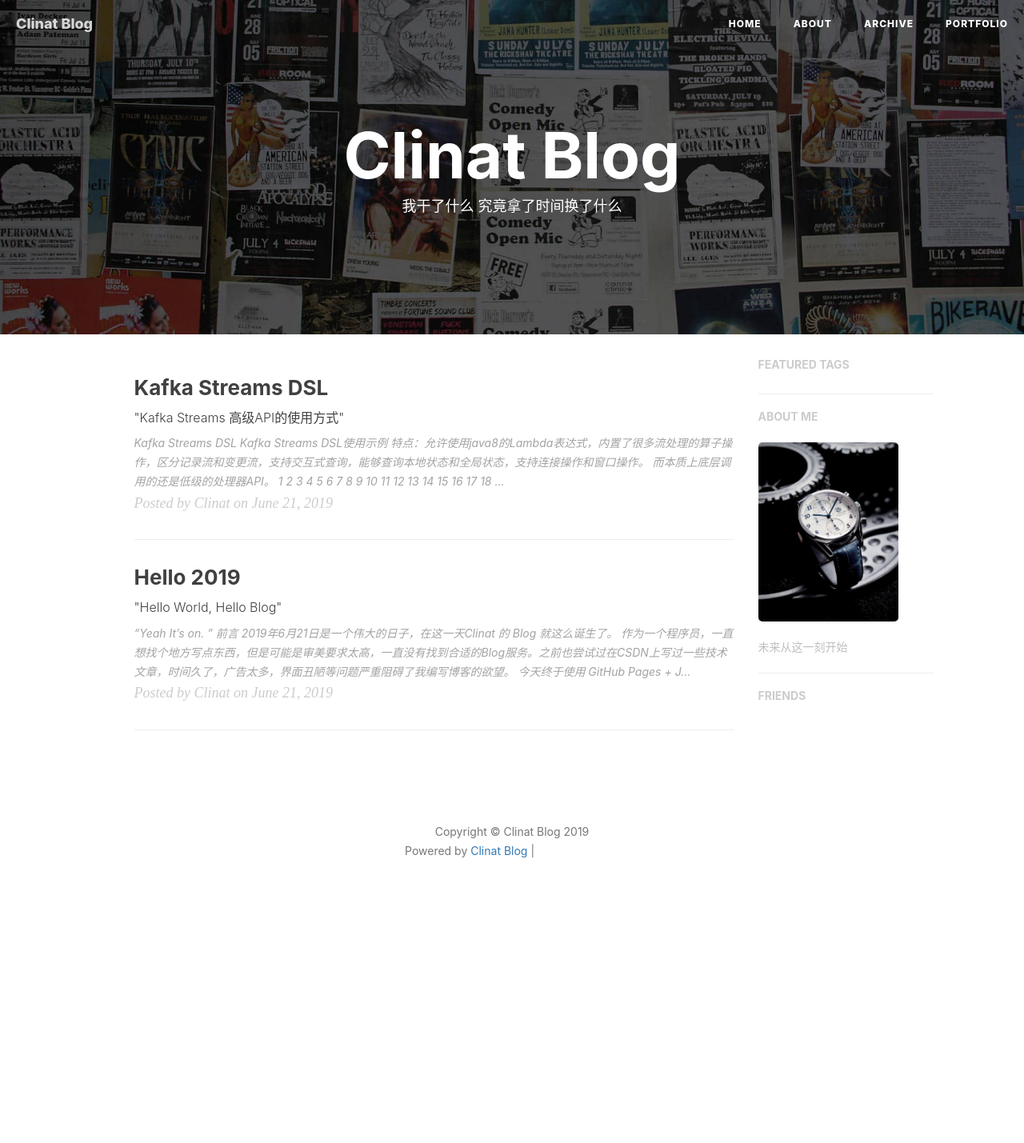
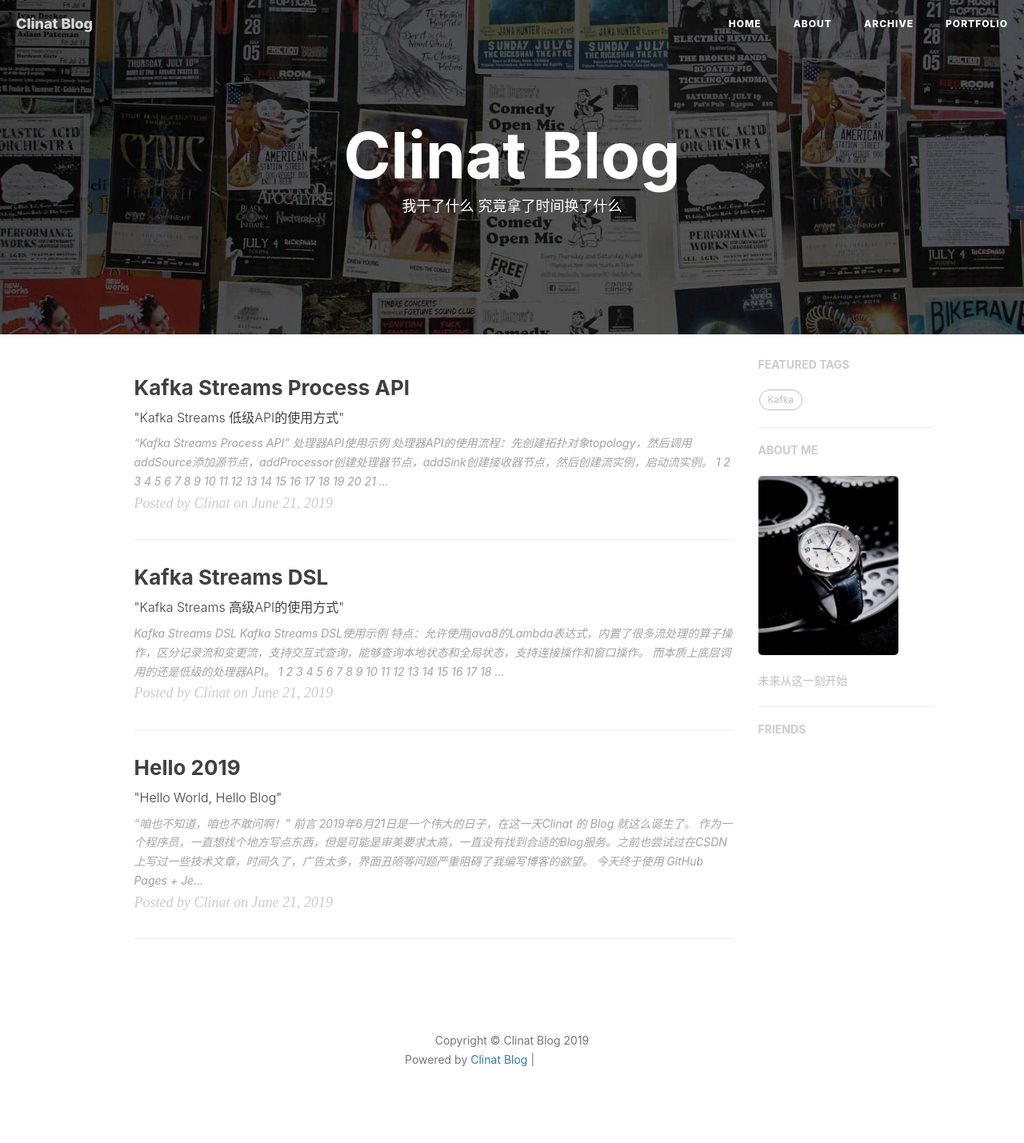
Before and after one commit to hellorodan/clinat.github.io, a Jekyll site: the page built from index.html, in a window 1280 px wide. Shown: the whole page at 80% size. Built offline with Jekyll 4.4.1, drawn with Linux system fonts in a browser that asks for light colours; nearby versions of some CDN libraries; the list of posts is cut into pages by our own code; comment, search, counter and statistics services are not loaded; before the commit the page ends 1168 px from its top, so only the background shows below that; some of the changed lines change nothing that is shown; grey boxes are pictures that could not be loaded.

Commit message:
add post

````diff
--- a/_posts/2019-06-21-HelloWorld.markdown
+++ b/_posts/2019-06-21-HelloWorld.markdown
@@ -11,7 +11,7 @@ tags:
     - Meta
 ---
 
-> “Yeah It's on. ”
+> “咱也不知道，咱也不敢问啊！”
 
 
 ## 前言
--- /dev/null
+++ b/_posts/2019-06-21-KafkaStreamsProcessorAPI.markdown
@@ -0,0 +1,260 @@
+---
+layout:     post
+title:      "Kafka Streams Process API"
+subtitle:   " \"Kafka Streams 低级API的使用方式\""
+date:       2019-06-21 17:00:00
+author:     "Clinat"
+header-img: "img/post-bg-alitrip.jpg"
+catalog: true
+tags:
+    - Kafka
+
+---
+
+> “Kafka Streams Process API”
+
+## 处理器API使用示例
+
+处理器API的使用流程：先创建拓扑对象topology，然后调用addSource添加源节点，addProcessor创建处理器节点，addSink创建接收器节点，然后创建流实例，启动流实例。
+
+```java
+public class Test {
+
+    public static void main(String[] args) throws Exception{
+        Properties properties = new Properties();
+        properties.put(StreamsConfig.APPLICATION_ID_CONFIG,"streams-pipe");
+        properties.put(StreamsConfig.BOOTSTRAP_SERVERS_CONFIG,"10.20.51.195:9092");
+        properties.put(StreamsConfig.DEFAULT_KEY_SERDE_CLASS_CONFIG, Serdes.String().getClass());
+        properties.put(StreamsConfig.DEFAULT_VALUE_SERDE_CLASS_CONFIG,Serdes.String().getClass());
+
+        Topology topology = new Topology();
+        topology.addSource(Topology.AutoOffsetReset.LATEST,"Source",
+                new UsePreviousTimeOnInvalidTimestamp(),
+                Serdes.String().deserializer(),Serdes.String().deserializer(),
+                "stream-input1");
+        topology.addProcessor("Process1",new MyProcessorSupplier(),"Source");
+        topology.addProcessor("Process2",() -> new MyProcessor(),"Source");
+        topology.addSink("Sink","streams-output1",
+                Serdes.String().serializer(),Serdes.String().serializer(),"Process");
+
+        KafkaStreams streams = new KafkaStreams(topology,properties);
+        streams.start();
+    }
+}
+class MyProcessorSupplier implements ProcessorSupplier<String,String>{
+    @Override
+    public Processor<String, String> get() {
+        return null;
+    }
+}
+
+class MyProcessor extends AbstractProcessor<String,String>{
+    @Override
+    public void process(String key, String value) {
+
+    }
+}
+```
+
+### 添加源节点
+
+调用addSource方法添加源节点。
+
+```java
+topology.addSource(Topology.AutoOffsetReset.LATEST,"Source",
+                new UsePreviousTimeOnInvalidTimestamp(),
+                Serdes.String().deserializer(),Serdes.String().deserializer(),
+                "stream-input1");
+```
+
+各个参数依次为：位移重置策略，源节点名称，时间戳提取器，键反序列化器，值反序列化器，输入主题名称。
+
+### 添加处理器
+
+调用addProcessor方法添加处理器节点。
+
+```java
+topology.addProcessor("Process1",new MyProcessorSupplier(),"Source");
+topology.addProcessor("Process2",() -> new MyProcessor(),"Source");
+```
+
+各个参数依次为：处理器节点名称，MyProcessorSupplier对象，父节点名称。
+
+MyProcessorSupplier对象中只有一个get方法返回处理器对象。
+
+### 添加接收器
+
+调用addSink方法添加接收器节点。
+
+```java
+topology.addSink("Sink","streams-output1",
+                Serdes.String().serializer(),Serdes.String().serializer(),"Process");
+```
+
+各个参数依次为：接收器节点名称，输出主题名称，键序列化器，值序列化器，父节点名称。
+
+
+
+## 处理器构建
+
+### init方法
+
+通常情况下，可以使用AbstractProcessor类中的init方法，但是如果需要使用状态存储或者需要实现定时任务则需要重写init方法。
+
+```java
+class MyProcessor extends AbstractProcessor<String,String>{
+
+    private KeyValueStore<String, String> keyValueStore;
+
+    @Override
+    public void init(ProcessorContext processorContext){
+        super.init(processorContext);
+        keyValueStore = (KeyValueStore) context().getStateStore("store-name");
+        MyPunctuator punctuator = new MyPunctuator();
+        context().schedule(10000, PunctuationType.WALL_CLOCK_TIME, punctuator);
+    }
+
+    @Override
+    public void process(String key, String value) {
+				context().forward(key,value);
+    }
+}
+
+class MyPunctuator implements Punctuator{
+
+    @Override
+    public void punctuate(long timestamp) {
+
+    }
+}
+
+```
+
+对于定时任务的实现，首先需要实现Punctuator接口，并且调用context().schedule()方法，该方法会定时调用Punctuator实例的punctuate方法。
+
+其中需要传入枚举类型PunctuationType.WALL_CLOCK_TIME，或者PunctuationType.STREAM_TIME，两者的区别是前者是根据具体的时间，后者只有在消息到达之后，提取消息时间戳，判断是否应该执行定时方法。即一个是时间驱动，一个是数据驱动。
+
+### process方法
+
+该方法是数据处理的具体位置。
+
+可以调用context().forward()方法向下游节点传递数据。
+
+## 组合处理器
+
+所谓的组合处理器不是一种特殊的处理器，而是使用之前的方法实现高级API中连接操作的实现方式。
+
+```java
+KeyValueBytesStoreSupplier storeSupplier = Stores.persistentKeyValueStore(TUPLE_STORE_NAME);
+StoreBuilder<KeyValueStore<String, Tuple<List<ClickEvent>, List<StockTransaction>>>> storeBuilder =
+				Stores.keyValueStoreBuilder(storeSupplier,
+                            Serdes.String(),
+                            eventPerformanceTuple).withLoggingEnabled(changeLogConfigs);
+
+topology.addSource("Txn-Source", stringDeserializer, stockTransactionDeserializer, "stock-transactions")
+				.addSource("Events-Source", stringDeserializer, clickEventDeserializer, "events")
+				.addProcessor("Txn-Processor", StockTransactionProcessor::new, "Txn-Source")
+				.addProcessor("Events-Processor", ClickEventProcessor::new, "Events-Source")
+				.addProcessor("CoGrouping-Processor", CogroupingProcessor::new, "Txn-Processor", "Events-Processor")
+				.addStateStore(storeBuilder, "CoGrouping-Processor")
+				.addSink("Tuple-Sink", "cogrouped-results", stringSerializer, tupleSerializer, "CoGrouping-Processor");
+```
+
+首先定义两个处理器，分别负责将两个输入主题中的数据转发给组合处理器，其中组合处理器需要用到本地存储，所以需要先创建本地存储。
+
+```java
+public class ClickEventProcessor extends AbstractProcessor<String, ClickEvent> {
+    @Override
+    public void process(String key, ClickEvent clickEvent) {
+        if (key != null) {
+            Tuple<ClickEvent, StockTransaction> tuple = Tuple.of(clickEvent, null);
+            context().forward(key, tuple);
+        }
+    }
+}
+
+public class StockTransactionProcessor extends AbstractProcessor<String, StockTransaction> {
+    @Override
+    public void process(String key, StockTransaction value) {
+        if (key != null) {
+            Tuple<ClickEvent,StockTransaction> tuple = Tuple.of(null, value);
+            context().forward(key, tuple);
+        }
+    }
+}
+```
+
+这两个转发处理器的实现非常简单，只是将接收到的数据存入Tuple中，并转发给组合处理器，该类是自定义的类（元组）。
+
+```java
+public class CogroupingProcessor extends AbstractProcessor<String, Tuple<ClickEvent,StockTransaction>> {
+
+    private KeyValueStore<String, Tuple<List<ClickEvent>,List<StockTransaction>>> tupleStore;
+    public static final  String TUPLE_STORE_NAME = "tupleCoGroupStore";
+
+
+    @Override
+    @SuppressWarnings("unchecked")
+    public void init(ProcessorContext context) {
+        super.init(context);
+        tupleStore = (KeyValueStore) context().getStateStore(TUPLE_STORE_NAME);
+        CogroupingPunctuator punctuator = new CogroupingPunctuator(tupleStore, context());
+        context().schedule(15000L, STREAM_TIME, punctuator);
+    }
+
+    @Override
+    public void process(String key, Tuple<ClickEvent, StockTransaction> value) {
+
+        Tuple<List<ClickEvent>, List<StockTransaction>> cogroupedTuple = tupleStore.get(key);
+        if (cogroupedTuple == null) {
+             cogroupedTuple = Tuple.of(new ArrayList<>(), new ArrayList<>());
+        }
+        if(value._1 != null) {
+            cogroupedTuple._1.add(value._1);
+        }
+        if(value._2 != null) {
+            cogroupedTuple._2.add(value._2);
+        }
+        tupleStore.put(key, cogroupedTuple);
+    }
+}
+
+```
+
+组合处理器接到数据之后，先根据key获取本地存储的数据，然后将接受到的数据根据key添加到指定的集合中。
+
+```java
+public class CogroupingPunctuator implements Punctuator {
+
+    private final KeyValueStore<String, Tuple<List<ClickEvent>, List<StockTransaction>>> tupleStore;
+    private final ProcessorContext context;
+
+    public CogroupingPunctuator(KeyValueStore<String, Tuple<List<ClickEvent>, List<StockTransaction>>> tupleStore, ProcessorContext context) {
+        this.tupleStore = tupleStore;
+        this.context = context;
+    }
+
+    @Override
+    public void punctuate(long timestamp) {
+        KeyValueIterator<String, Tuple<List<ClickEvent>, List<StockTransaction>>> iterator = tupleStore.all();
+
+        while (iterator.hasNext()) {
+            KeyValue<String, Tuple<List<ClickEvent>, List<StockTransaction>>> cogrouped = iterator.next();
+            // if either list contains values forward results
+            if (cogrouped.value != null && (!cogrouped.value._1.isEmpty() || !cogrouped.value._2.isEmpty())) {
+                List<ClickEvent> clickEvents = new ArrayList<>(cogrouped.value._1);
+                List<StockTransaction> stockTransactions = new ArrayList<>(cogrouped.value._2);
+
+                context.forward(cogrouped.key, Tuple.of(clickEvents, stockTransactions));
+                // empty out the current cogrouped results
+                cogrouped.value._1.clear();
+                cogrouped.value._2.clear();
+                tupleStore.put(cogrouped.key, cogrouped.value);
+            }
+        }
+        iterator.close();
+    }
+}
+```
+
+最后，周期调用定时方法，该方法会轮询本地存储的状态，判断是否有数据，如果有则将两个输入主题输入的数据组合成元组，并发送给下游节点。
````
